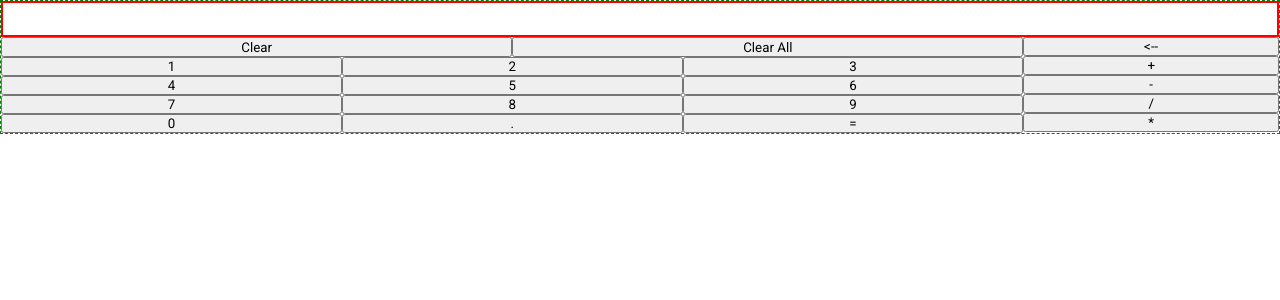
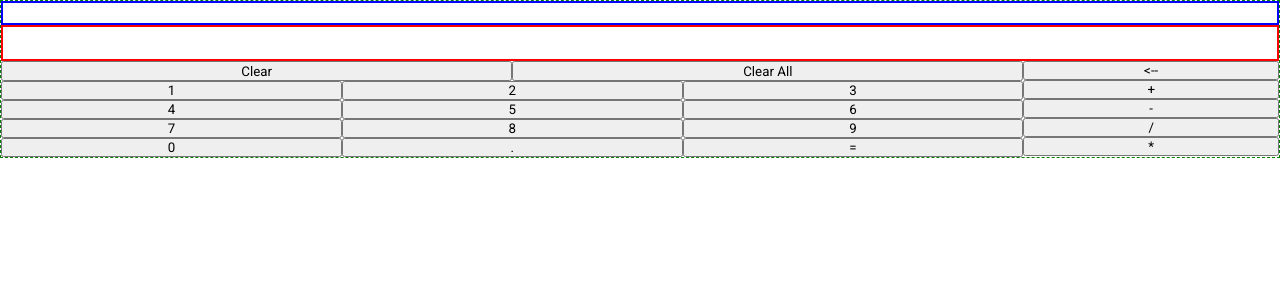
Before and after one commit to sylvestertarnowski/calculator-app, a React (Create React App) app: page / in a window 1280 px wide. Shown: the top 300 px of the page. Built offline with nearby package versions, Linux system fonts and the light colour scheme.

Commit message:
Memory is now displayed as history of operations, equals button now performs evaluation of total equasion

```diff
--- a/src/App.js
+++ b/src/App.js
@@ -7,9 +7,8 @@ class App extends Component {
   constructor() {
     super();
     this.state = {
-      memory: "",
+      memory: [],
       display: "",
-      operation: "",
       numbers: [1, 2, 3, 4, 5, 6, 7, 8, 9, 0, "."]
     }
 
@@ -43,7 +42,7 @@ class App extends Component {
 
   handleClearAll() {
     this.setState({
-      memory: "",
+      memory: [],
       display: "",
     })
   }
@@ -61,23 +60,30 @@ class App extends Component {
   handleOperation(event) {
     let { name } = event.target;
     this.setState(prevState => {
+      let updatedMemory = prevState.memory;
+      updatedMemory.push(prevState.display, name);
+      console.log(updatedMemory);
       return {
-        memory: prevState.display,
+        memory: updatedMemory,
         display: "",
-        operation: name
       }
     })
   }
 
+  checkIfArrayEndsOnOperator(arr) {
+
+  }
+
   handleEquals() {
     this.setState(prevState => {
-      let x = parseFloat(prevState.memory);
-      let y = parseFloat(prevState.display);
-      let result = this.operations[prevState.operation](x, y);
+      let finalArray = prevState.memory;
+      finalArray.push(prevState.display);
+      // if(finalArray[finalArray.length - 1] )
+      let finalEquasion = finalArray.join(" ");
+      let result = eval(finalEquasion);
       return {
-        memory: "",
-        display: result.toString(),
-        operation: "",
+        memory: [],
+        display: result,
       }
     })
   }
--- a/src/Memory.js
+++ b/src/Memory.js
@@ -1,9 +1,12 @@
 import React from "react";
+import "./css/Memory.css";
 
 function Memory(props) {
+    console.log(props.data.join(" "));
+    // let result = props.data.join(" ");
     return (
-        <div>
-            {props.data}
+        <div className="memory">
+            {props.data.join(" ")}
         </div>
     )
 }
--- /dev/null
+++ b/src/css/Memory.css
@@ -0,0 +1,5 @@
+.memory {
+    border: 2px solid blue;
+    height: 20px;
+    font-size: 16px;
+}
```
